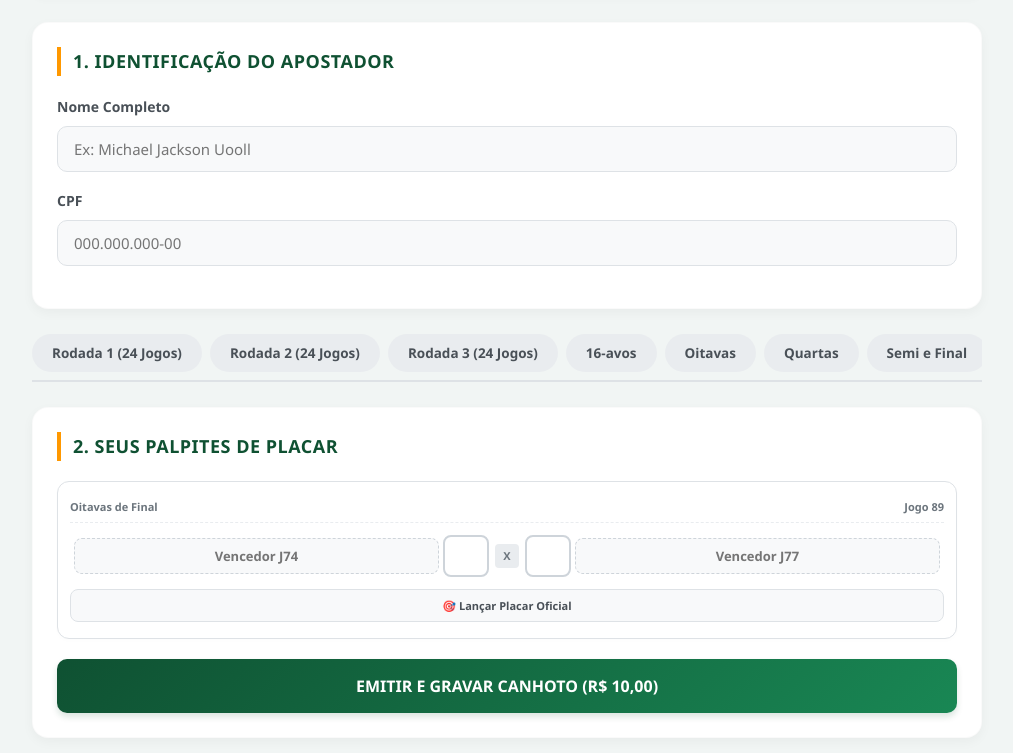
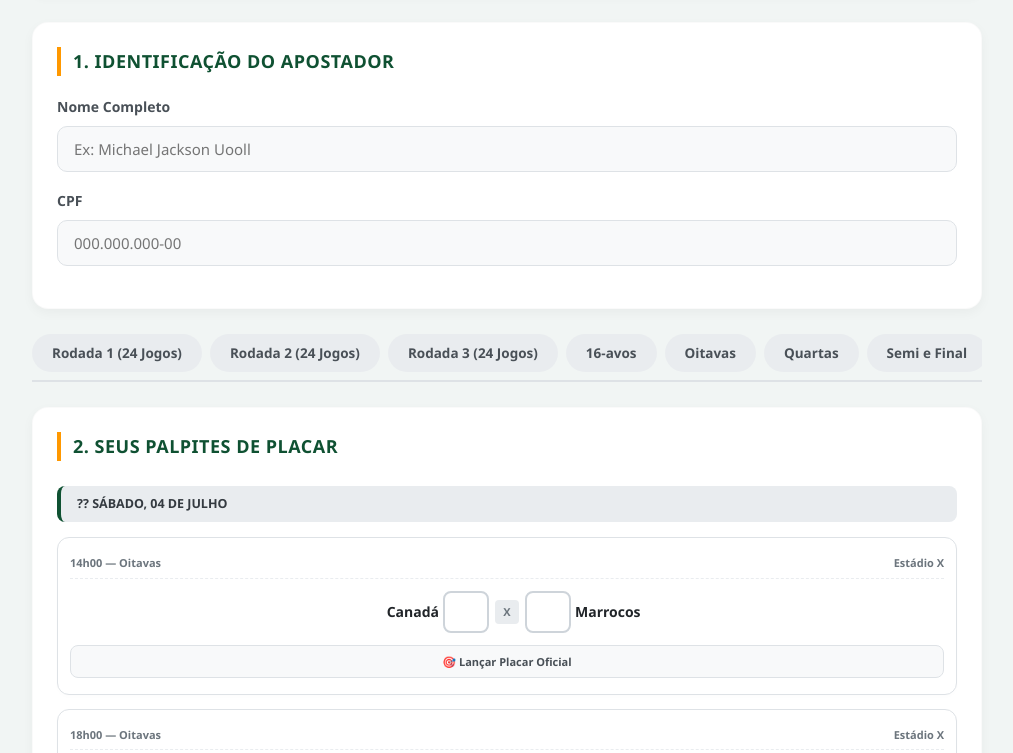
Before and after one commit to israeljsanches/bolaodohexacopa2026, a website: page public/index.html in a window 1280 px wide. Both pictures are taken after a click on the button "Oitavas". Shown: the part 731-1484 px from the top of the page, without its empty margins (133-1146 px from the left). Drawn offline with Linux system fonts and the light colour scheme; no server answers.

Commit message:
Update index.html

```diff
--- a/public/index.html
+++ b/public/index.html
@@ -504,12 +504,40 @@
 </div>
 
             <div id="moitavas" class="day-content">
-                <div class="match-card" data-match-id="moit_1">
-                    <div class="match-info"><span>Oitavas de Final</span><span>Jogo 89</span></div>
-                    <div class="team"><input type="text" placeholder="Vencedor J74" data-custom-team="true"></div>
-                    <div class="score-inputs"><input type="number" class="score-input" min="0"><span class="vs">X</span><input type="number" class="score-input-B" min="0"></div>
-                    <div class="team"><input type="text" placeholder="Vencedor J77" data-custom-team-B="true"></div>
-                </div>
+                <div class="date-divider">?? Sábado, 04 de Julho</div>
+					<div class="match-card" data-match-id="oit_1">
+  					<div class="match-info"><span>14h00 — Oitavas</span><span>Estádio X</span></div>
+   					<div class="team left-align">Canadá</div>
+    				<div class="score-inputs">
+       					<input type="number" class="score-input" data-teamA="Canadá" data-teamB="Marrocos" min="0">
+       					<span class="vs">X</span>
+       					<input type="number" class="score-input-B" min="0">
+   					</div>
+  					<div class="team right-align">Marrocos</div>
+				</div>
+
+			<div class="match-card" data-match-id="oit_2">
+    			<div class="match-info"><span>18h00 — Oitavas</span><span>Estádio X</span></div>
+   				<div class="team left-align">Paraguai</div>
+   				<div class="score-inputs">
+       			 	<input type="number" class="score-input" data-teamA="Paraguai" data-teamB="França" min="0">
+      				 <span class="vs">X</span>
+       				 <input type="number" class="score-input-B" min="0">
+   				</div>
+   				<div class="team right-align">França</div>
+			</div>
+
+<div class="date-divider">?? Domingo, 05 de Julho</div>
+<div class="match-card" data-match-id="oit_3">
+    <div class="match-info"><span>17h00 — Oitavas</span><span>Estádio X</span></div>
+    <div class="team left-align">Brasil</div>
+    <div class="score-inputs">
+        <input type="number" class="score-input" data-teamA="Brasil" data-teamB="Noruega" min="0">
+        <span class="vs">X</span>
+        <input type="number" class="score-input-B" min="0">
+    </div>
+    <div class="team right-align">Noruega</div>
+</div>
             </div>
 
             <div id="mquartas" class="day-content">
```
